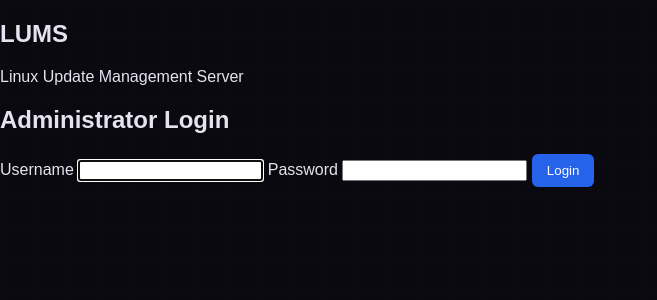
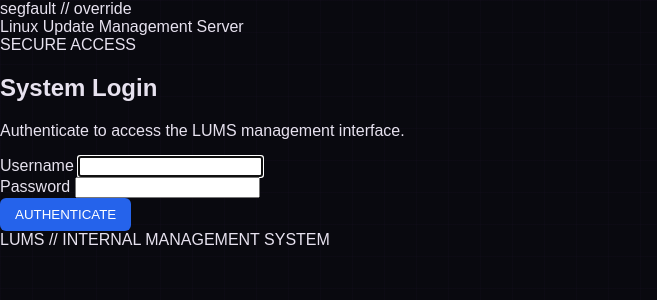
Before and after one commit to NovaForgeCtrl/LUMS, a Flask app: page /login in a window 1280 px wide. Shown: the top 300 px of the page, without its empty margins (0-657 px from the left). Run offline with Flask 3, Linux system fonts and the light colour scheme.

Commit message:
Revamp login page layout and title
Updated the login page title and enhanced the layout with a new header and footer. Improved accessibility and user experience by modifying form elements and error message display.

```diff
--- a/server/templates/login.html
+++ b/server/templates/login.html
@@ -6,66 +6,92 @@
         name="viewport"
         content="width=device-width, initial-scale=1.0"
     >
-    <title>LUMS Login</title>
+    <title>LUMS // Login</title>
     <link
         rel="stylesheet"
         href="{{ url_for('static', filename='style.css') }}"
     >
 </head>
 
-<body>
+<body class="login-page">
+
     <main class="login-container">
+
+        <div class="login-brand">
+            <div class="login-brand-main">
+                segfault <span>//</span> override
+            </div>
+
+            <div class="login-brand-sub">
+                Linux Update Management Server
+            </div>
+        </div>
+
         <section class="login-card">
-            <h1>LUMS</h1>
-            <p>Linux Update Management Server</p>
 
-            <h2>Administrator Login</h2>
+            <div class="login-card-header">
+                <span class="login-status-dot"></span>
+                <span>SECURE ACCESS</span>
+            </div>
+
+            <h1>System Login</h1>
+
+            <p class="login-description">
+                Authenticate to access the LUMS management interface.
+            </p>
 
             {% if error %}
-                <div class="error-message" role="alert">
-                    {{ error }}
-                </div>
+            <div class="login-error">
+                {{ error }}
+            </div>
             {% endif %}
 
-            <form method="post" action="{{ url_for('login') }}">
+            <form method="post" class="login-form">
+
+                <div class="login-field">
+                    <label for="username">Username</label>
+                    <input
+                        type="text"
+                        id="username"
+                        name="username"
+                        autocomplete="username"
+                        required
+                        autofocus
+                    >
+                </div>
+
+                <div class="login-field">
+                    <label for="password">Password</label>
+                    <input
+                        type="password"
+                        id="password"
+                        name="password"
+                        autocomplete="current-password"
+                        required
+                    >
+                </div>
+
                 <input
                     type="hidden"
                     name="csrf_token"
                     value="{{ csrf_token }}"
                 >
 
-                <label for="username">
-                    Username
-                </label>
+                <button
+                    type="submit"
+                    class="login-button">
+                    AUTHENTICATE
+                </button>
 
-                <input
-                    id="username"
-                    name="username"
-                    type="text"
-                    autocomplete="username"
-                    maxlength="64"
-                    value="{{ username or '' }}"
-                    required
-                    autofocus
-                >
+            </form>
 
-                <label for="password">
-                    Password
-                </label>
+            <div class="login-footer">
+                LUMS // INTERNAL MANAGEMENT SYSTEM
+            </div>
 
-                <input
-                    id="password"
-                    name="password"
-                    type="password"
-                    autocomplete="current-password"
-                    required
-                >
+        </section>
 
-                <button type="submit">
-                    Login
-                </button>
-            </form>
-        </section>
     </main>
+
 </body>
 </html>
```
